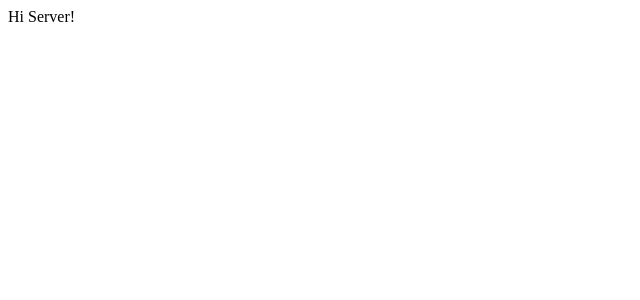
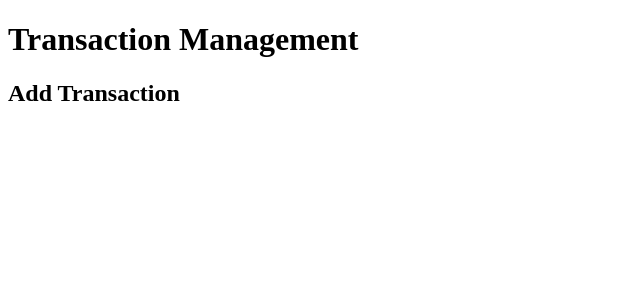
Before and after one commit to mike-appwrk/transaction-management, a React (Create React App) app in the folder client/: page /create in a window 1280 px wide. Shown: the top 300 px of the page, without its empty margins (0-640 px from the left). Built offline with nearby package versions, Linux system fonts and the light colour scheme.

Commit message:
setup client router

```diff
--- a/client/package.json
+++ b/client/package.json
@@ -8,6 +8,7 @@
     "@testing-library/user-event": "^13.5.0",
     "react": "^18.2.0",
     "react-dom": "^18.2.0",
+    "react-router-dom": "^6.6.1",
     "react-scripts": "5.0.1",
     "web-vitals": "^2.1.4"
   },
--- a/client/src/App.js
+++ b/client/src/App.js
@@ -7,7 +7,7 @@ function App () {
 
   return (
     <div>
-      Hi Server!
+
     </div>
   )
 }
--- a/client/src/index.js
+++ b/client/src/index.js
@@ -1,10 +1,35 @@
 import React from 'react';
 import ReactDOM from 'react-dom/client';
 import App from './App';
+import HomePage from './pages/HomePage';
+import CreatePage from './pages/CreatePage';
+
+import { createBrowserRouter, RouterProvider } from "react-router-dom";
+import Root from './routes/root';
+import ErrorPage from './pages/ErrorPage';
+
+
+const router = createBrowserRouter([
+  {
+    path: "/",
+    element: <Root />,
+    errorElement: <ErrorPage />,
+    children: [
+      {
+        path: "/",
+        element: <HomePage />
+      },
+      {
+        path: "/create",
+        element: <CreatePage />,
+      },
+    ],
+  },
+]);
 
 const root = ReactDOM.createRoot(document.getElementById('root'));
 root.render(
   <React.StrictMode>
-    <App />
+    <RouterProvider router={router} />
   </React.StrictMode>
 );
--- /dev/null
+++ b/client/src/pages/CreatePage.js
@@ -0,0 +1,9 @@
+function CreatePage() {
+  return (
+    <div>
+      <h2>Add Transaction</h2>
+    </div>
+  )
+}
+
+export default CreatePage;
--- /dev/null
+++ b/client/src/pages/ErrorPage.js
@@ -0,0 +1,18 @@
+import { useRouteError } from "react-router-dom";
+
+function ErrorPage() {
+  const error = useRouteError();
+  console.error(error);
+
+  return (
+    <div id="error-page">
+      <h1>Oops!</h1>
+      <p>Sorry, an unexpected error has occurred.</p>
+      <p>
+        <i>{error.statusText || error.message}</i>
+      </p>
+    </div>
+  );
+}
+
+export default ErrorPage;
--- /dev/null
+++ b/client/src/pages/HomePage.js
@@ -0,0 +1,9 @@
+function HomePage () {
+  return (
+    <div>
+      <h2>Home Page</h2>
+    </div>
+  )
+}
+
+export default HomePage;
--- /dev/null
+++ b/client/src/routes/root.js
@@ -0,0 +1,19 @@
+import { useEffect } from "react";
+import { Outlet } from "react-router-dom";
+
+export default function Root() {
+
+  useEffect(() => {
+    document.title = 'Transaction Management System';
+  }, []);
+
+  return (
+    <div>
+      <h1>Transaction Management</h1>
+      <div className="main">
+        <Outlet />
+      </div>
+    </div>
+
+  );
+}
```
Also changed, not shown: client/src/components/Transactions.js (added, +9 -0 lines), client/src/components/Form.js (added), 1 other file (tests, documents, lock files or other folders).
